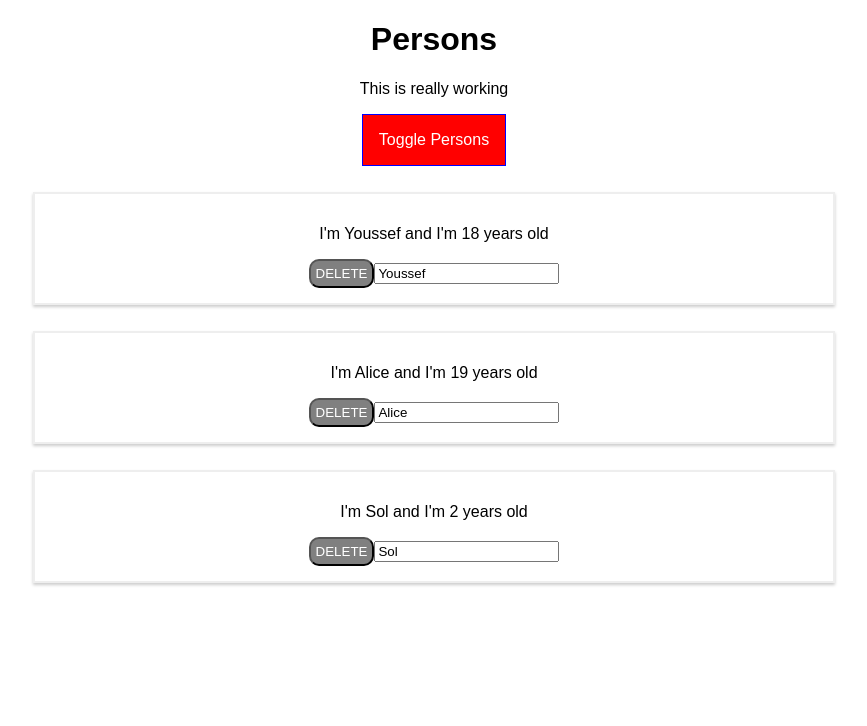
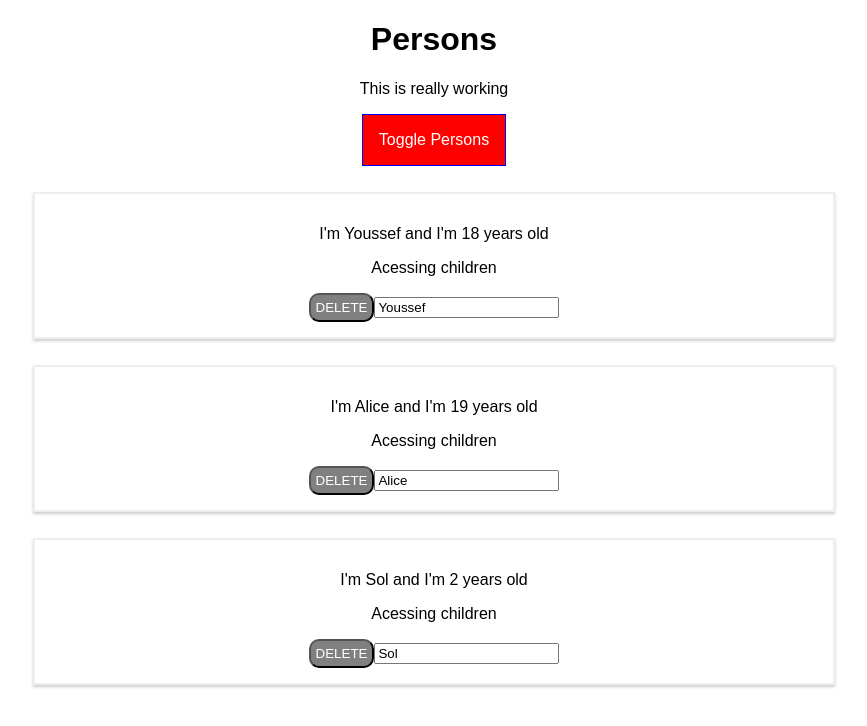
Before and after one commit to youssef-md/The-Burger-Builder, a React app: page / in a window 1280 px wide. Both pictures are taken after a click on the button "Toggle Persons". Shown: the top 726 px of the page, without its empty margins (206-1073 px from the left). Built offline with nearby package versions, Linux system fonts and the light colour scheme.

Commit message:
Transforming stateless component to statefull

```diff
--- a/src/components/Persons/Person/Person.js
+++ b/src/components/Persons/Person/Person.js
@@ -1,15 +1,19 @@
-import React from 'react'
+import React, { Component } from 'react'
 import styles from './Person.css'
 
-const Person = (props) => {
-  return (
-    <div className = { styles.Person }>
-      <p>I'm { props.name } and I'm { props.age } years old</p>
-      <p>{ props.children }</p>
-      <button className = {styles.deleteBtn} onClick = { props.click }>DELETE</button>
-      <input type = "text" onChange = {props.changed} value = {props.name}/>
-    </div>
-  )
+class Person extends Component {
+
+  render() {
+
+    return (
+      <div className = { styles.Person }>
+        <p>I'm { this.props.name } and I'm { this.props.age } years old</p>
+        <p>{ this.props.children }</p>
+        <button className = {styles.deleteBtn} onClick = { this.props.click }>DELETE</button>
+        <input type = "text" onChange = { this.props.changed } value = { this.props.name }/>
+      </div>
+    )
+  }
 }
 
 
--- a/src/components/Persons/Persons.js
+++ b/src/components/Persons/Persons.js
@@ -1,15 +1,22 @@
-import React from 'react'
+import React, { Component } from 'react'
 import Person from './Person/Person'
 
-const Persons = (props) => (
-  props.persons.map((person, index) => {
-    return <Person
-      key = { person.id }
-      name = { person.name }
-      age = { person.age }
-      click = { () => props.clicked(index) }
-      changed = { (event) => props.changed(event, person.id, index) } />
-  })
-)
+class Persons extends Component{
+
+  render() {
+
+    return this.props.persons.map((person, index) => {
+        return <Person
+          key = { person.id }
+          name = { person.name }
+          age = { person.age }
+          click = { () => this.props.clicked(index) }
+          changed = { (event) => this.props.changed(event, person.id, index) } >
+            Acessing children
+          </Person>
+      })
+  }
+}
+
 
 export default Persons
```
